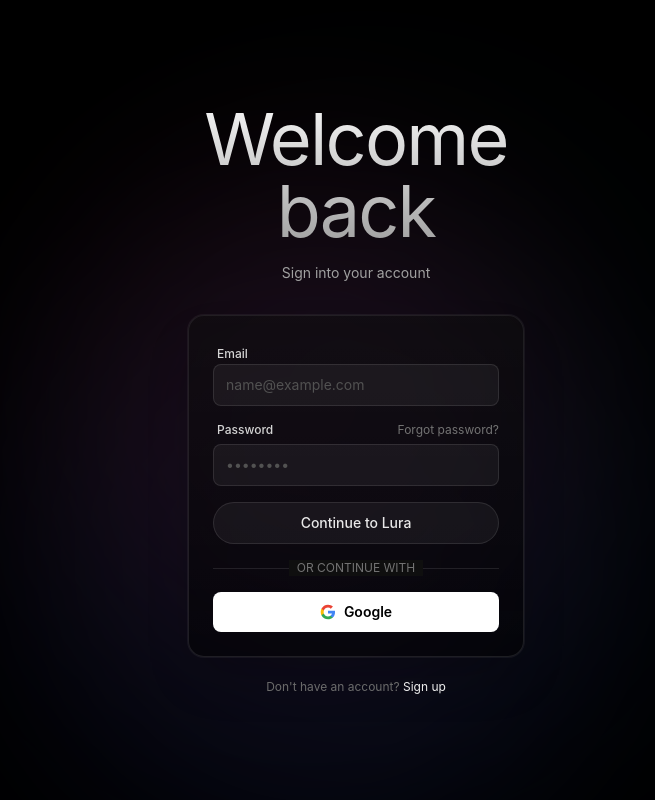
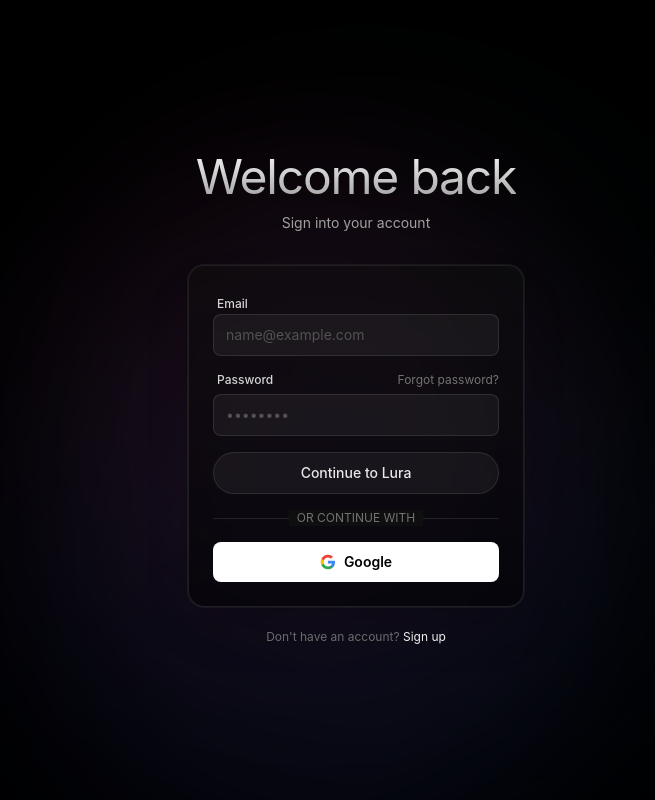
Before and after one commit to Sujal-GS/LURA, a React (Vite) app: page /login in a window 1280 px wide. Both pictures are taken after a click on the button "LOGIN TO LURA". Shown: the whole page, without its empty margins (284-939 px from the left). Built offline with nearby package versions, Linux system fonts and the light colour scheme; no server answers.

Commit message:
Fix Login header wrap: reduce size to 4xl/5xl and add whitespace-nowrap

```diff
--- a/src/pages/Login.tsx
+++ b/src/pages/Login.tsx
@@ -245,15 +245,15 @@
               <div className="mb-8 text-center flex flex-col items-center">
                 {forgotMode ? (
                   <>
-                    <h1 className="text-5xl md:text-7xl font-normal tracking-tight bg-clip-text text-transparent bg-gradient-to-b from-neutral-100 to-neutral-400">Reset password</h1>
-                    <p className="mt-4 text-neutral-400 text-sm max-w-sm text-balance">
+                    <h1 className="text-4xl md:text-5xl font-normal tracking-tight bg-clip-text text-transparent bg-gradient-to-b from-neutral-100 to-neutral-400 whitespace-nowrap">Reset password</h1>
+                    <p className="mt-3 text-neutral-400 text-sm max-w-sm text-balance">
                       Enter your email and we'll send you a reset link.
                     </p>
                   </>
                 ) : (
                   <>
-                    <h1 className="text-5xl md:text-7xl font-normal tracking-tight text-balance bg-clip-text text-transparent bg-gradient-to-b from-neutral-100 to-neutral-400">Welcome back</h1>
-                    <p className="mt-4 text-neutral-400 text-sm max-w-sm text-balance">
+                    <h1 className="text-4xl md:text-5xl font-normal tracking-tight bg-clip-text text-transparent bg-gradient-to-b from-neutral-100 to-neutral-400 whitespace-nowrap">Welcome back</h1>
+                    <p className="mt-3 text-neutral-400 text-sm max-w-sm text-balance">
                       Sign into your account
                     </p>
                   </>
```
